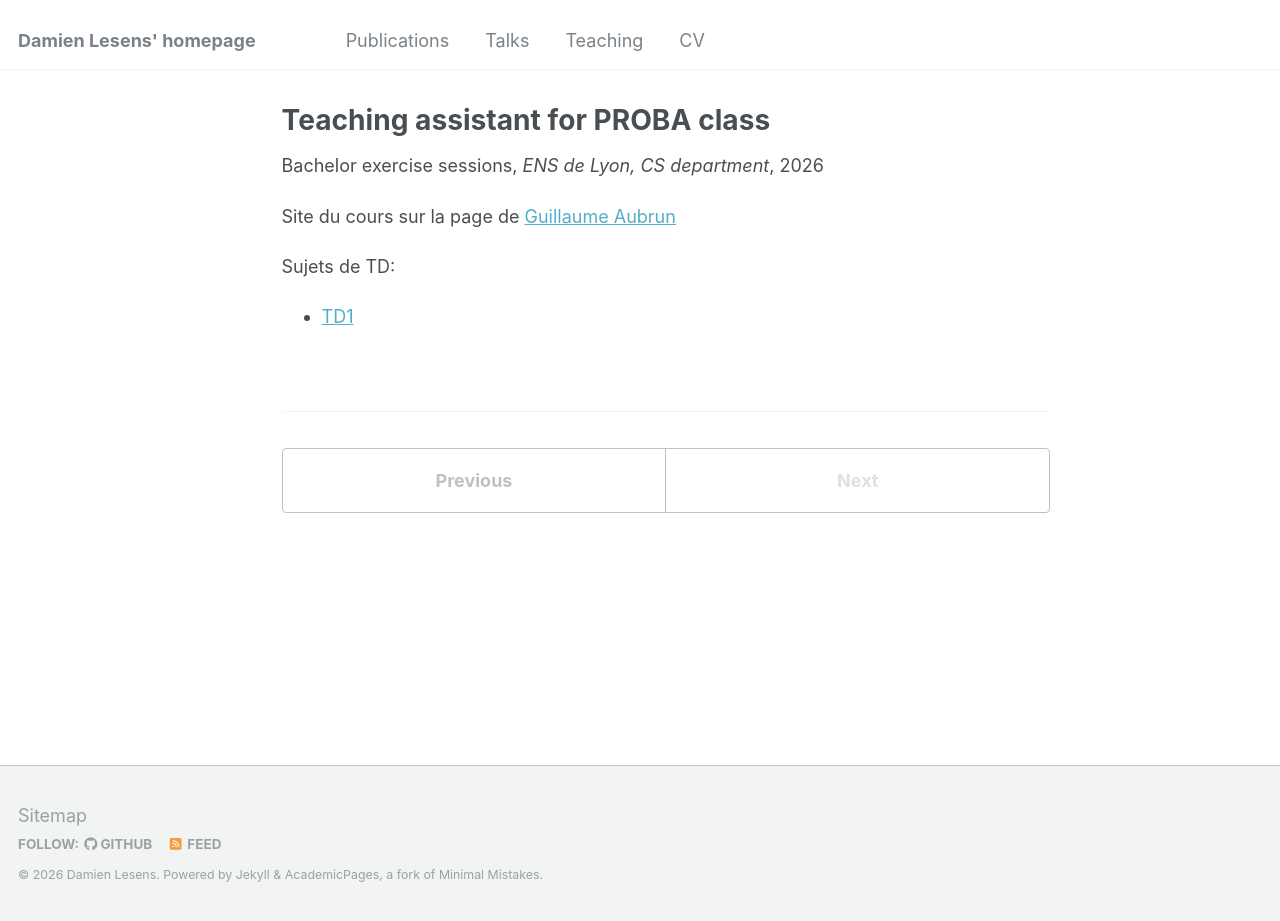
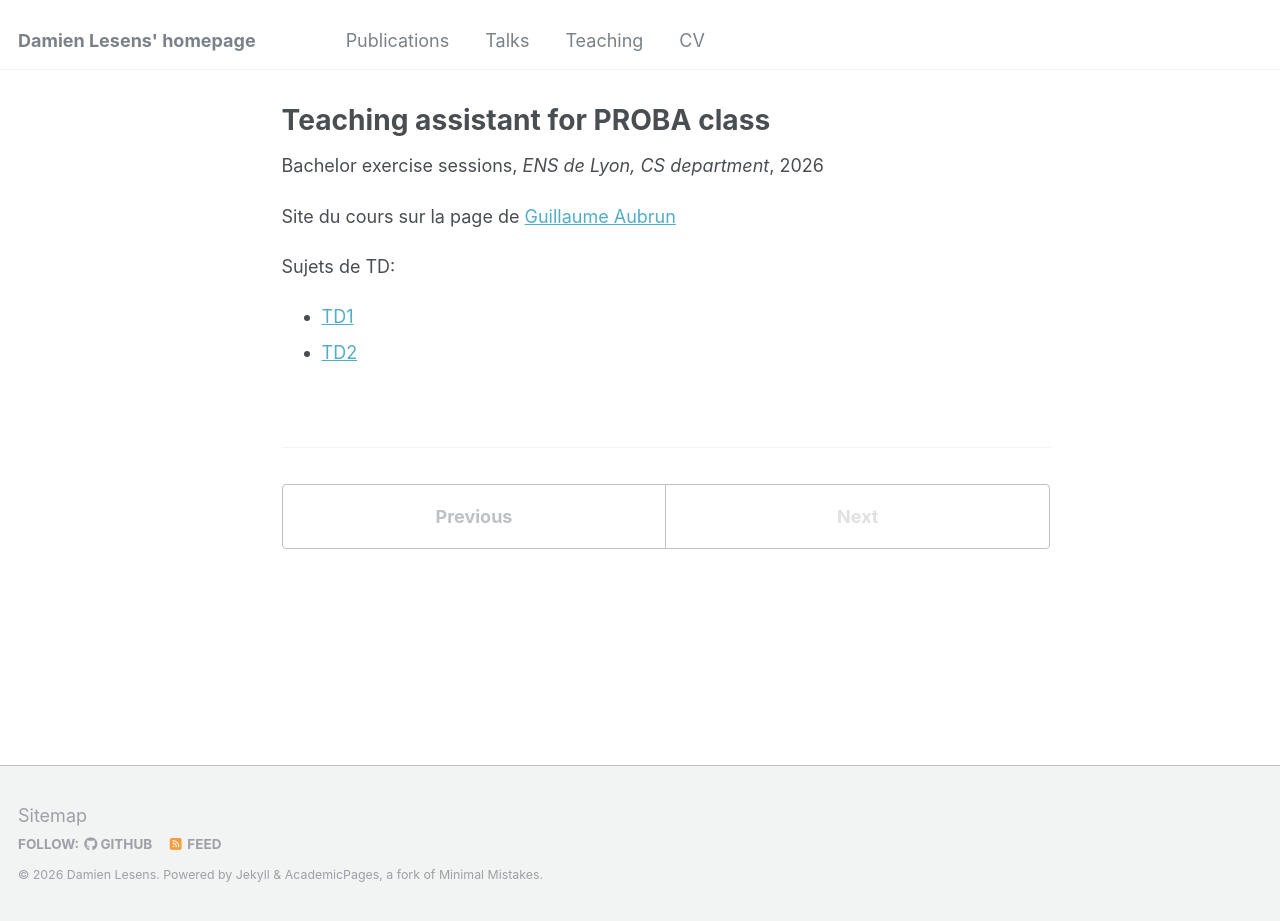
Before and after one commit to DamienLesens/DamienLesens.github.io, a Jekyll site: the page built from _teaching/2026-1-PROBA.md, in a window 1280 px wide and 921 px high. Built offline with Jekyll 4.4.1, drawn with Linux system fonts in a browser that asks for light colours.

Commit message:
TD1 and 2

```diff
--- a/_teaching/2026-1-PROBA.md
+++ b/_teaching/2026-1-PROBA.md
@@ -14,3 +14,4 @@ Site du cours sur la page de <a href="https://math.univ-lyon1.fr/~aubrun/enseign
 Sujets de TD:
 
 - <a href="https://damienlesens.github.io/files/proba26/TD01.pdf" target="_blank">TD1</a>
+- <a href="https://damienlesens.github.io/files/proba26/TD02.pdf" target="_blank">TD2</a>
```
Also changed, not shown: 2 other files.
